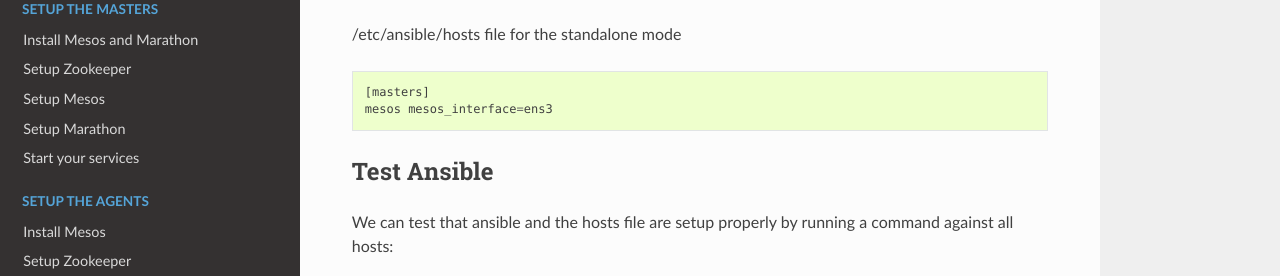
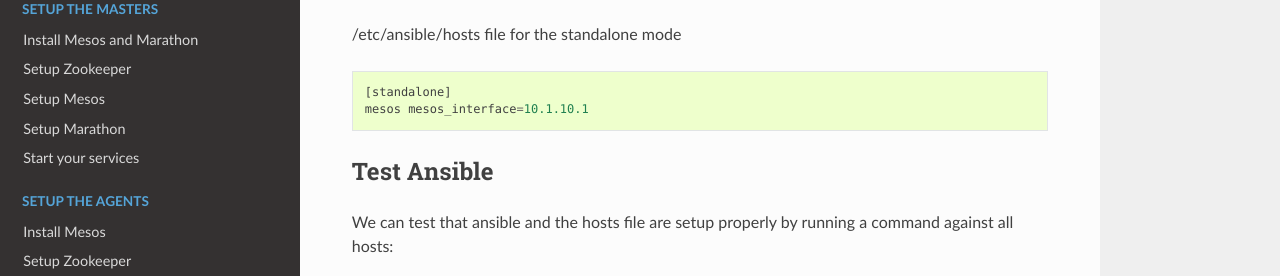
Before and after one commit to nmenant/f5-101-lab-Mesos-Marathon, a Sphinx documentation site: the page built from docs/ansible/ansible-install-setup.rst, in a window 1280 px wide and 900 px high, scrolled down 1683 px. Shown: the part 175-451 px from the top of the window. Built offline with Sphinx 7.4.7 and the Read the Docs theme 2.0.0, drawn with Linux system fonts in a browser that asks for light colours.

```diff
--- a/docs/ansible/ansible-install-setup.rst
+++ b/docs/ansible/ansible-install-setup.rst
@@ -93,8 +93,8 @@
 
 ::
 
-	[masters]
-	mesos mesos_interface=ens3
+	[standalone]
+	mesos mesos_interface=10.1.10.1
 
 
 Test Ansible
--- a/docs/your-lab/access-udf.rst
+++ b/docs/your-lab/access-udf.rst
@@ -18,7 +18,7 @@
 Access your environment
 -----------------------
 
-Once your environment is started, find the 'Jump box Win10' component under 'Components' and launch RDP (in the ACCESS menu)
+Once your environment is started, find the 'Jumpbox - Win7' component under 'Components' and launch RDP (in the ACCESS menu)
 
 .. image:: ../images/Launch-RDP.png
    :scale: 50%
```
Also changed, not shown: docs/images/Launch-RDP.png, 6 other files.
